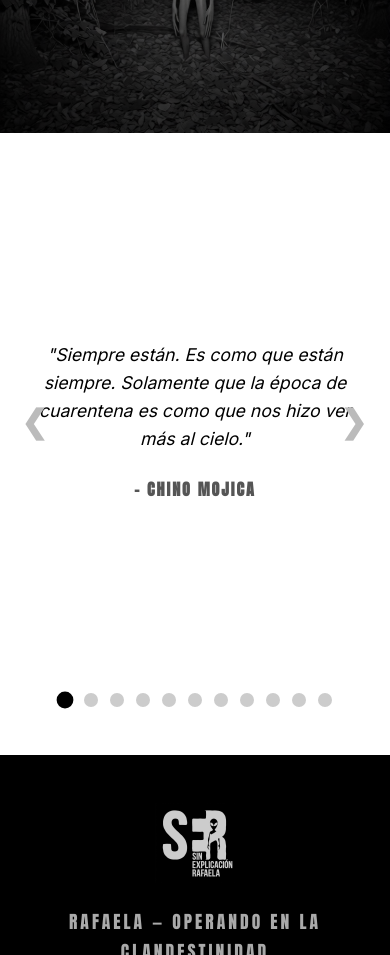
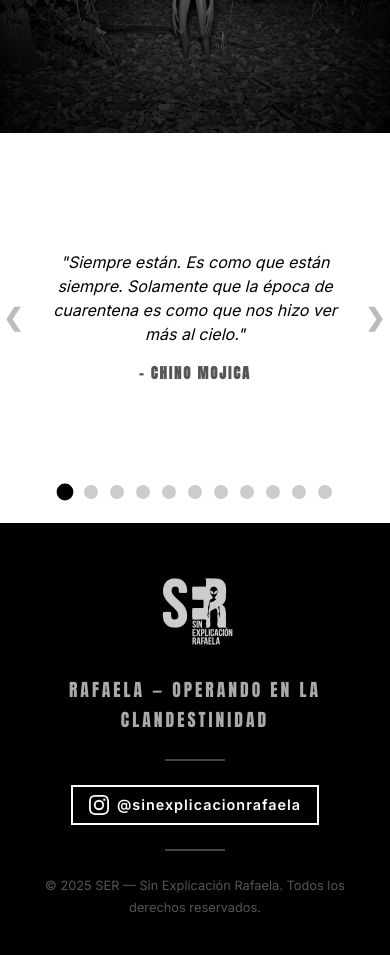
Before and after one commit to AlejandroDurando/sinexplicacionrafaela, a website: page index.html in a window 390 px wide. Shown: the part 1420-2375 px from the top of the page. Drawn offline with nearby package versions, Linux system fonts and the light colour scheme.

Commit message:
Se mejoraron los espacios en blanco del carrusel y bajado el tamano de letra en mobile

```diff
--- a/index.html
+++ b/index.html
@@ -887,33 +887,36 @@
         /* Carousel Responsiveness */
         @media (max-width: 768px) {
             #quotes-carousel {
-                padding: 3rem 1rem;
+                padding: 1.5rem 0.5rem;
             }
 
             .carousel-container {
-                height: 480px;
-                /* Allow more height for wrapping text */
+                height: 320px;
+                margin-bottom: 0.5rem;
             }
 
             .carousel-arrow {
-                font-size: 2rem;
+                font-size: 1.5rem;
+                padding: 5px;
             }
 
             .carousel-arrow.prev {
-                left: -5px;
+                left: -10px;
             }
 
             .carousel-arrow.next {
-                right: -5px;
+                right: -10px;
             }
 
             .quote {
-                font-size: 1.1rem;
-                max-width: 90%;
+                font-size: 1rem;
+                max-width: 85%;
+                line-height: 1.5;
+                margin-bottom: 1rem;
             }
 
             .author {
-                font-size: 1rem;
+                font-size: 0.9rem;
             }
         }
     </style>
```
